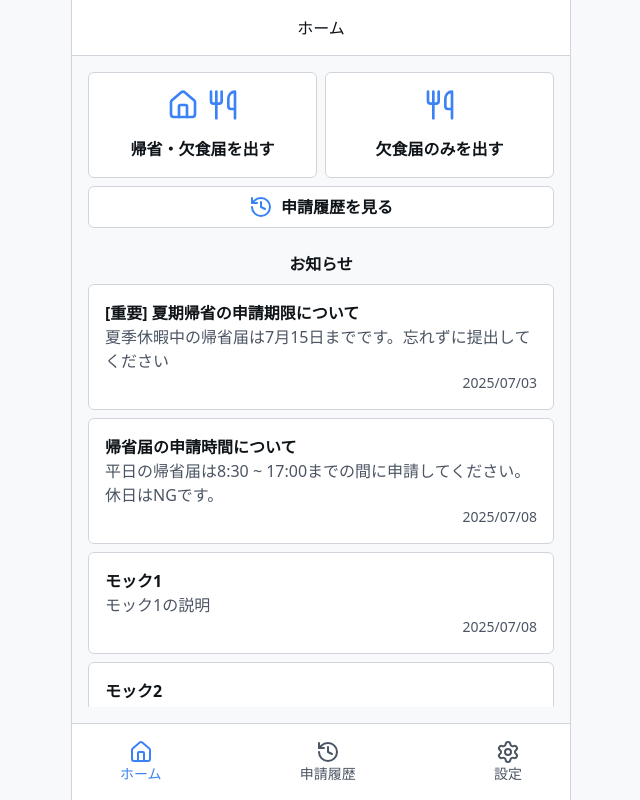
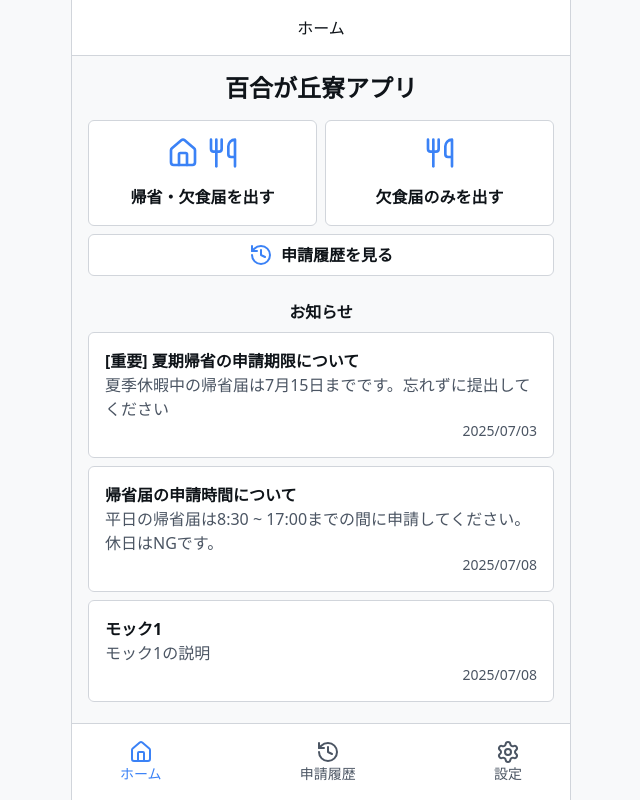
Before and after one commit to mokkun55/yurigaoka-app, a Next.js app in the folder apps/student/: page / in a window 1280 px wide. Shown: the whole page, without its empty margins (319-959 px from the left). Built offline with nearby package versions, Linux system fonts and the light colour scheme.

Commit message:
feat: dashboard のタイトル変更

```diff
--- a/apps/student/src/app/(home)/page.tsx
+++ b/apps/student/src/app/(home)/page.tsx
@@ -5,6 +5,10 @@ import NoticeList from './_components/notice-list'
 export default function Home() {
   return (
     <div className="p-4 gap-4 flex flex-col text-center overflow-y-auto">
+      <div>
+        <h1 className="text-2xl font-bold">百合が丘寮アプリ</h1>
+      </div>
+
       <div className="flex flex-col justify-center gap-2">
         <div className="flex gap-2 w-full">
           <ApplicationCard
```
